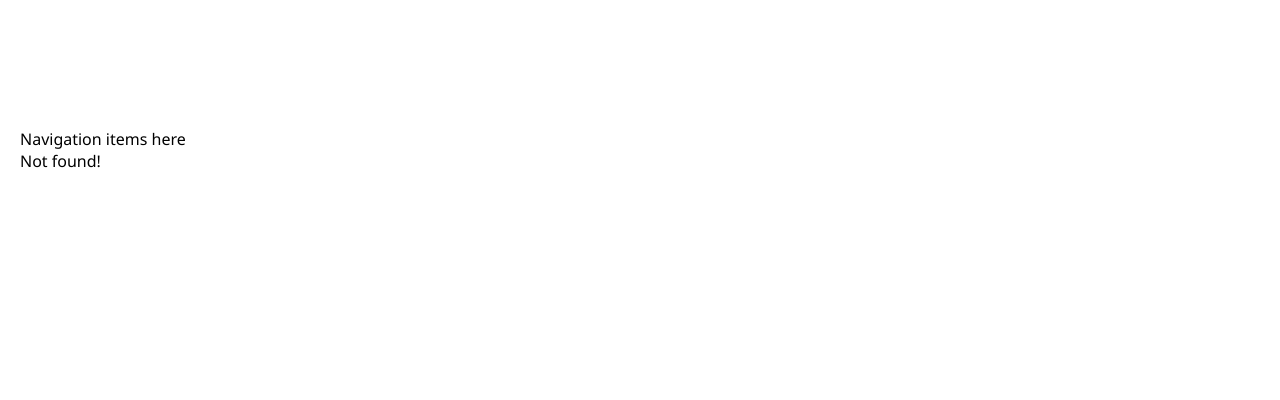
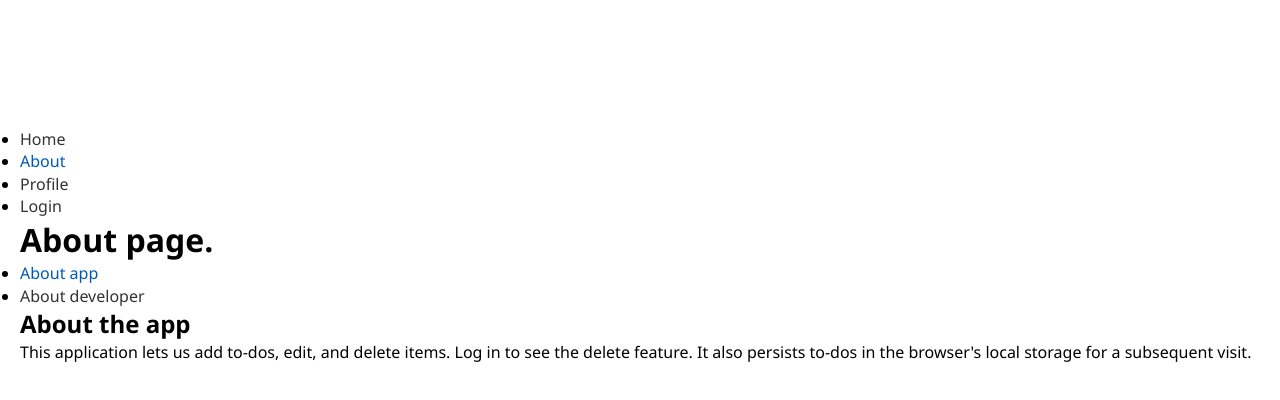
Before and after one commit to Luiscarlosvd/To-do-list-React, a React (Vite) app in the folder to-do-list-react/: page /about/about-app in a window 1280 px wide. Before the commit this address had no page. Shown: the top 400 px of the page. Built offline with nearby package versions, Linux system fonts and the light colour scheme.

Commit message:
Create routes for pages inside about component

```diff
--- a/to-do-list-react/src/components/Navbar.jsx
+++ b/to-do-list-react/src/components/Navbar.jsx
@@ -1,4 +1,23 @@
+import { NavLink } from "react-router-dom";
+const links = [
+  { path: "/", text: "Home" },
+  { path: "about", text: "About" },
+  { path: "profile", text: "Profile" },
+  { path: "login", text: "Login" },
+];
 const Navbar = () => {
-  return <div>Navigation items here</div>;
+  return (
+    <nav className="navbar">
+      <ul>
+        {links.map((link) => {
+          return (
+            <li key={link.text}>
+              <NavLink to={link.path}>{link.text}</NavLink>
+            </li>
+          );
+        })}
+      </ul>
+    </nav>
+  );
 };
 export default Navbar;
--- a/to-do-list-react/src/components/TodoApp.jsx
+++ b/to-do-list-react/src/components/TodoApp.jsx
@@ -6,13 +6,16 @@ import Login from "@/routes/Login";
 import Profile from "@/routes/Profile";
 import NotMatch from "@/routes/NotMatch";
 import Layout from "@/components/Layout";
+import SinglePage from '@/routes/SinglePage';
 
 const TodoApp = () => {
   return (
     <Routes>
       <Route path="/" element={<Layout />}>
         <Route index element={<Home />} />
-        <Route path="about" element={<About />} />
+        <Route path="about" element={<About />}>
+          <Route path=":slug" element={<SinglePage />} />
+        </Route>
         <Route path="login" element={<Login />} />
         <Route path="profile" element={<Profile />} />
         <Route path="*" element={<NotMatch />} />
--- a/to-do-list-react/src/routes/About.jsx
+++ b/to-do-list-react/src/routes/About.jsx
@@ -1,4 +1,20 @@
+import { NavLink, Outlet } from "react-router-dom";
 const About = () => {
-  return <div>About content</div>;
+  return (
+    <>
+      <h1>About page.</h1>
+      <div className="about">
+        <ul className="about_list">
+          <li>
+            <NavLink to="about-app">About app</NavLink>
+          </li>
+          <li>
+            <NavLink to="about-developer">About developer</NavLink>
+          </li>
+        </ul>
+        <Outlet />
+      </div>
+    </>
+  );
 };
 export default About;
--- /dev/null
+++ b/to-do-list-react/src/routes/SinglePage.jsx
@@ -0,0 +1,29 @@
+import { useParams } from "react-router-dom";
+
+const aboutData = [
+  {
+    slug: "about-app",
+    title: "About the app",
+    description:
+      "This application lets us add to-dos, edit, and delete items. Log in to see the delete feature. It also persists to-dos in the browser's local storage for a subsequent visit.",
+  },
+  {
+    slug: "about-developer",
+    title: "About the developer",
+    description:
+      "Ibas Majid founded ibaslogic.com to experiment with new web features and write actionable guides. Follow Ibas on Twitter @ibaslogic to learn modern web development.",
+  },
+];
+
+const SinglePage = () => {
+  const { slug } = useParams();
+  const aboutContent = aboutData.find((item) => item.slug === slug);
+  const { title, description } = aboutContent;
+  return (
+    <div className="main_content">
+      <h2>{title}</h2>
+      <p>{description}</p>
+    </div>
+  );
+};
+export default SinglePage;
--- a/to-do-list-react/src/styles/app.css
+++ b/to-do-list-react/src/styles/app.css
@@ -65,3 +65,12 @@ body {
   margin-top: 5px;
   display: block;
 }
+
+a {
+  color: #333;
+  text-decoration: none;
+}
+/* Active route */
+.active {
+  color: #005bb3;
+}
```
